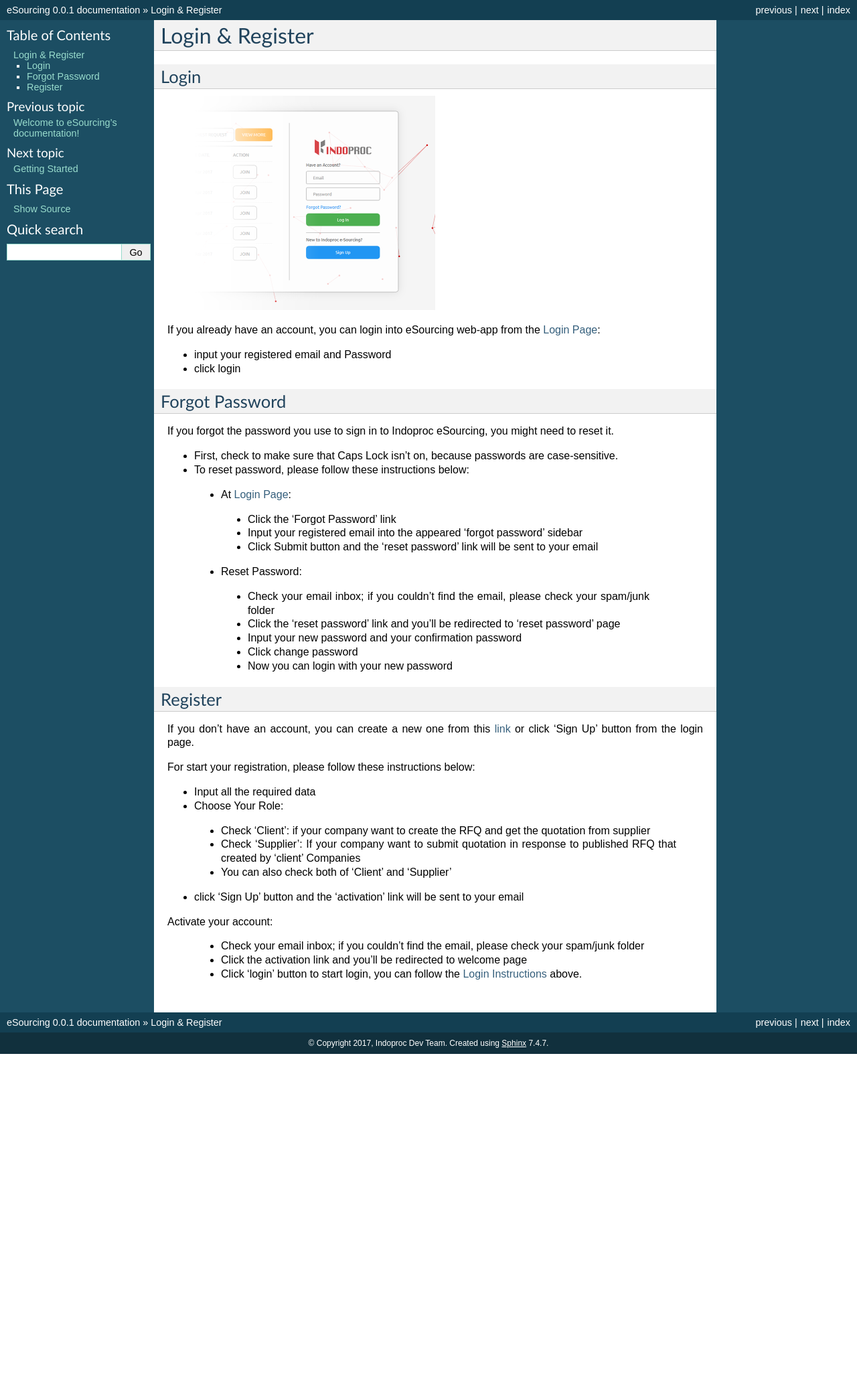
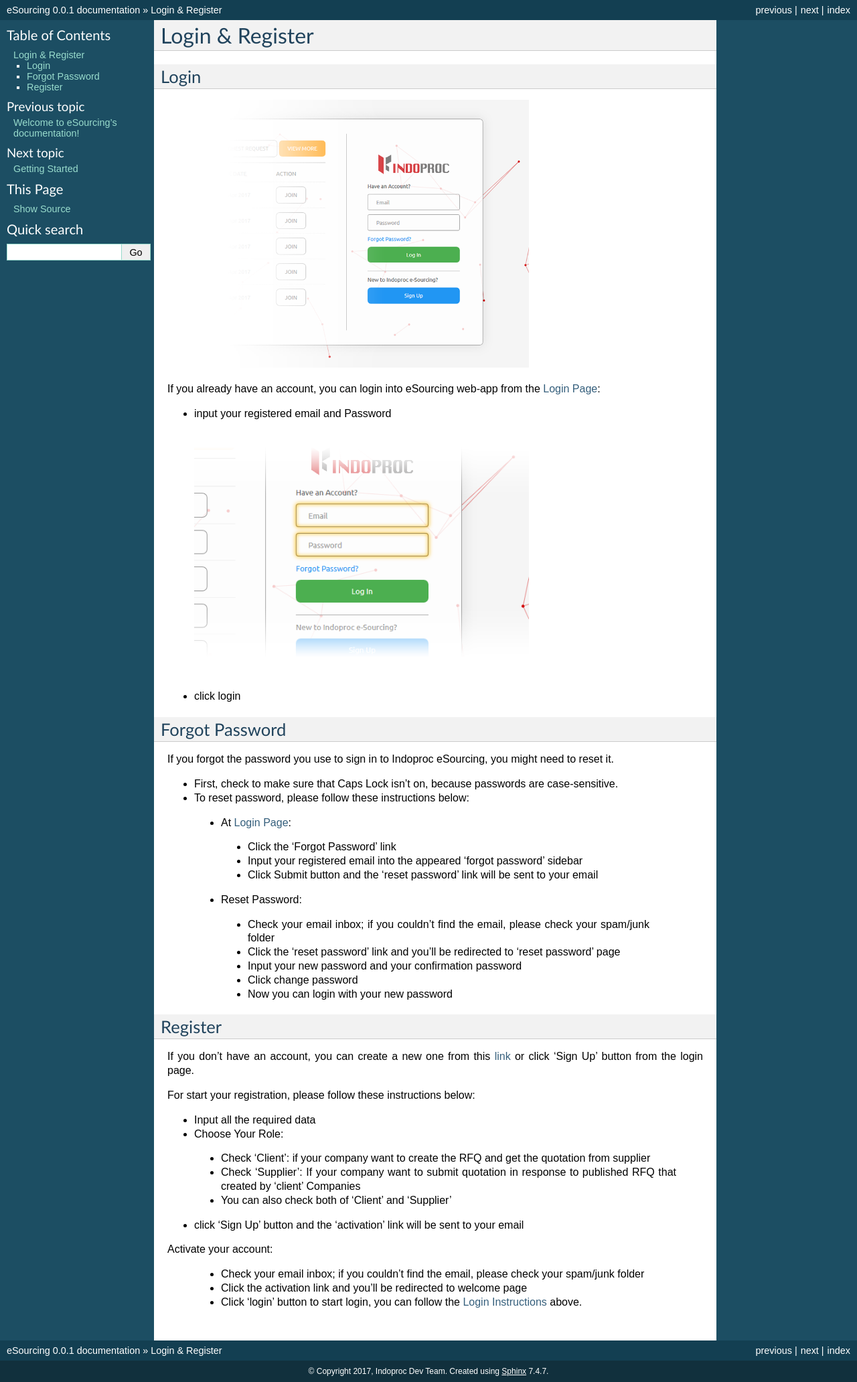
Before and after one commit to ralese/docs, a Sphinx documentation site: the page built from source/Login_Register.rst, in a window 1280 px wide. Shown: the whole page at 67% size. Built offline with Sphinx 7.4.7, drawn with Linux system fonts in a browser that asks for light colours; before the commit the page ends 1574 px from its top, so only the background shows below that.

Commit message:
test img

```diff
--- a/source/Login_Register.rst
+++ b/source/Login_Register.rst
@@ -6,15 +6,19 @@
 Login
 -----
 
-.. image:: login_ss.png
-    :width: 400px
-    :height: 320px
-    :alt: Login Preview
+  .. image:: login_ss.png
+      :width: 500px
+      :alt: Login Preview
 
 
 If you already have an account, you can login into eSourcing web-app from the `Login Page <http://indoproc.com/esourcing/sign/login>`_:
 
 - input your registered email and Password
+
+  .. image:: userpass_ss.png
+      :width: 500px
+      :alt: Login Preview
+
 - click login
 
 Forgot Password
```
Also changed, not shown: source/userpass_ss.png (added).
